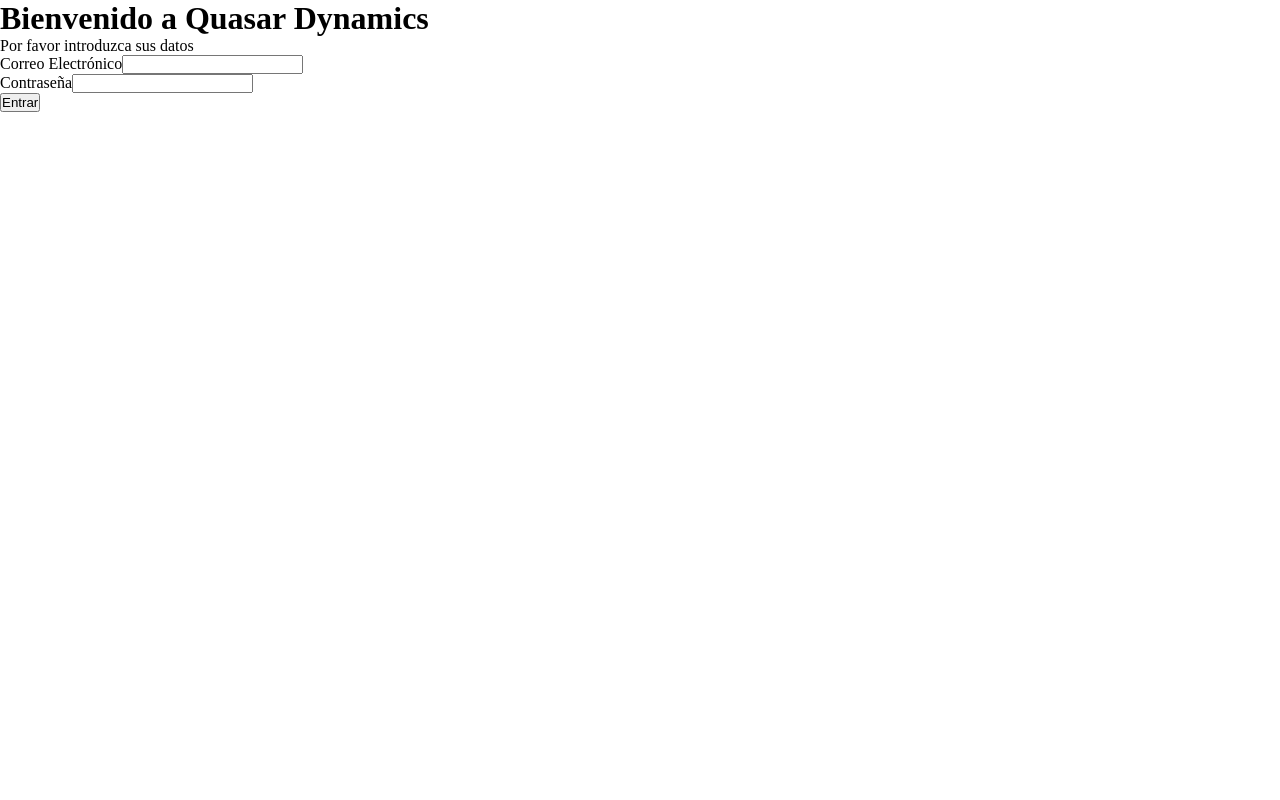
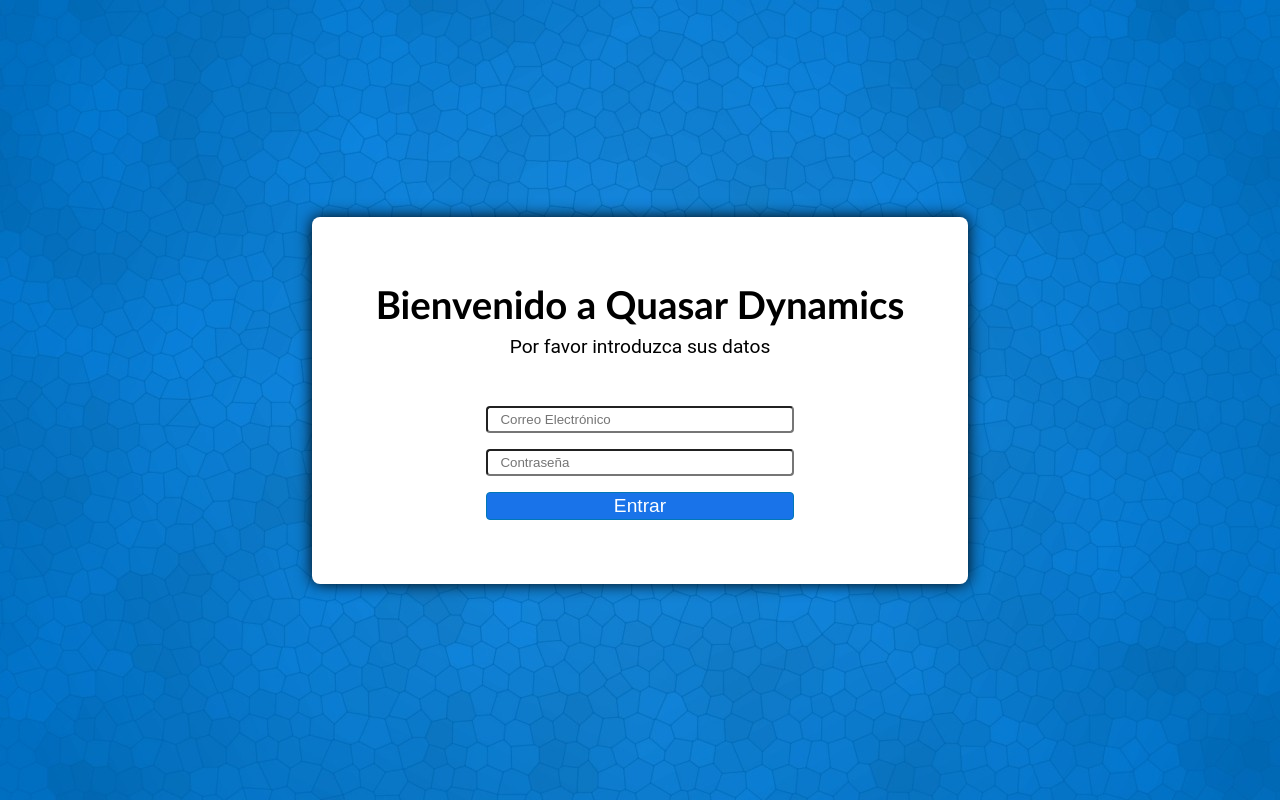
Before and after one commit to juanfranfdezGit/QuasarDynamicsPruebaTecnica, an Angular app: page /login in a window 1280 px wide. Built offline with nearby package versions, Linux system fonts and the light colour scheme.

Commit message:
feat: login styles

```diff
--- a/src/app/login/login.html
+++ b/src/app/login/login.html
@@ -1,15 +1,21 @@
+<section class="login centered column">
+  <div class="login__form centered column">
+    <div class="login__form__header centered column">
       <h1>Bienvenido a Quasar Dynamics</h1>
       <span>Por favor introduzca sus datos</span>
+    </div>
 
+    <div class="login__form__form centered column">
       <form (ngSubmit)="login()">
-  <div>
-    <label for="email">Correo Electrónico</label>
-    <input type="text" id="email" [(ngModel)]="email" name="email" required />
+        <div class="centered column">
+          <input type="text" id="email" [(ngModel)]="email" name="email" placeholder="Correo Electrónico" required />
         </div>
-  <div>
-    <label for="password">Contraseña</label>
-    <input type="password" id="password" [(ngModel)]="password" name="password" required />
+        <div class="centered column">
+          <input type="password" id="password" [(ngModel)]="password" name="password" placeholder="Contraseña" required />
         </div>
         <button type="submit">Entrar</button>
         <p *ngIf="error" class="error">Credenciales incorrectas</p>
       </form>
+    </div>
+  </div>
+</section>
--- a/src/app/login/login.scss
+++ b/src/app/login/login.scss
@@ -0,0 +1,32 @@
+.login {
+    width: 100vw;
+    height: 100vh;
+    background: url('/assets/loginBack.jpg') no-repeat center;
+
+    &__form {
+        padding: 4rem;
+        background: white;
+        gap: 3rem;
+        border-radius: 8px;
+        box-shadow: 0 0 16px black;
+
+        &__header {
+            gap: 8px;
+        }
+
+        &__form {
+            form {
+                display: flex;
+                flex-direction: column;
+                gap: 1rem;
+                width: 24dvw;
+
+                input {
+                    width: 100%;
+                    padding: 4px 12px;
+                    border-radius: 4px;
+                }
+            }
+        }
+    }
+}
--- a/src/styles.scss
+++ b/src/styles.scss
@@ -3,3 +3,57 @@
     margin: 0;
     padding: 0;
 }
+
+html {
+    font-family: 'Roboto', sans-serif;
+}
+
+.centered {
+    display: flex;
+    justify-content: center;
+    align-items: center;
+}
+
+.column {
+    flex-direction: column;
+}
+
+h1 {
+    font-size: 2.4rem;
+    font-weight: 600;
+    font-family: 'Gill Sans', 'Gill Sans MT', Calibri, 'Trebuchet MS', sans-serif;
+}
+
+h2 {
+    font-size: 1.8rem;
+    font-weight: 500;
+}
+
+span {
+    font-size: 1.2rem;
+}
+
+label {
+    font-size: 1.3rem;
+    font-weight: 500;
+}
+
+p {
+    font-size: 1.3rem;
+}
+
+button {
+    font-size: 1.2rem;
+    font-weight: 500;
+    cursor: pointer;
+    padding: 2px 12px;
+    border: 1px solid #0077b6;
+    color: white;
+    background: #1973e9;
+    border-radius: 4px;
+
+    &:hover {
+        background: #005bb5;
+        box-shadow: 0 0 4px grey;
+    }
+}
```
Also changed, not shown: public/assets/loginBack.jpg (added). Lines whose indentation alone changed are shown as unchanged.
